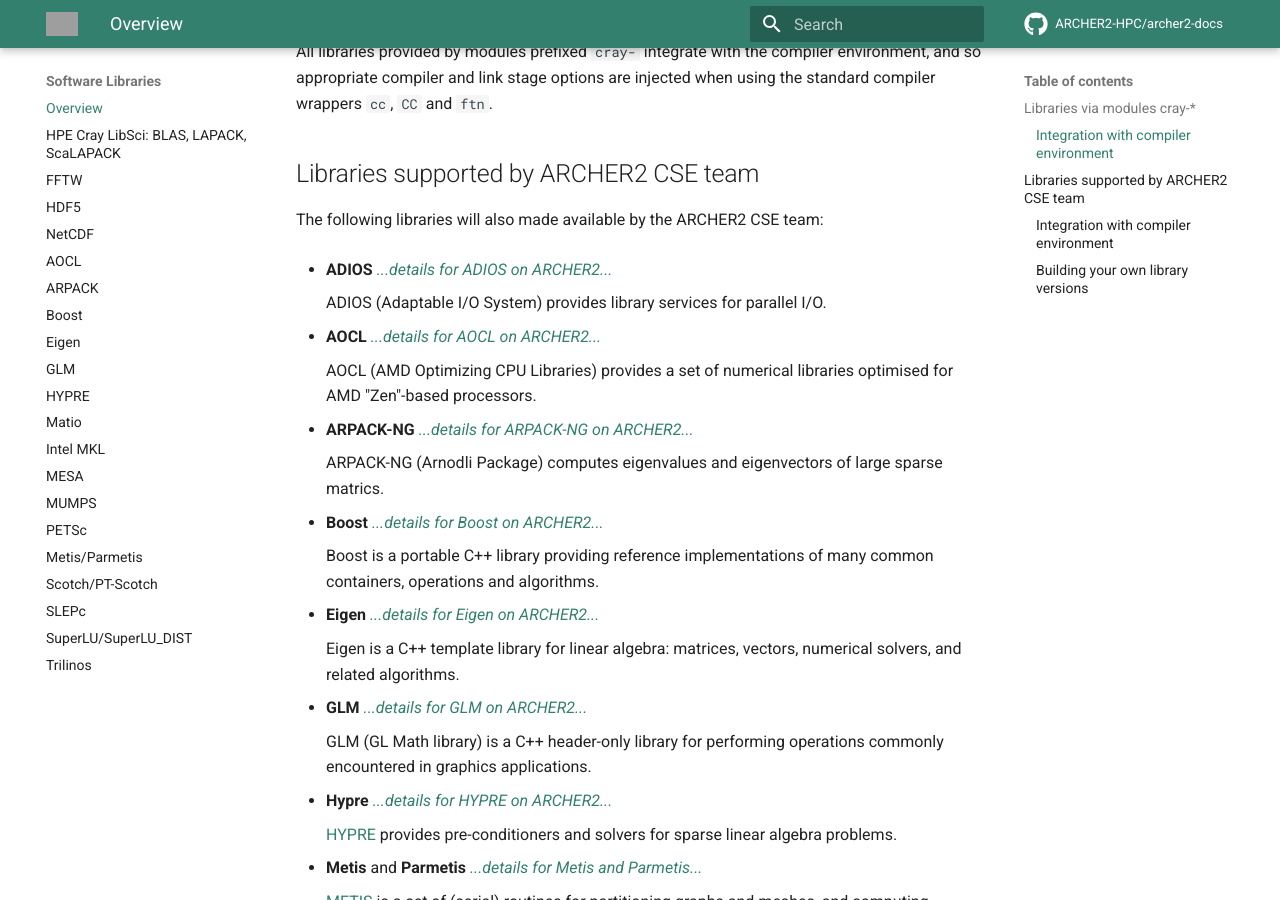
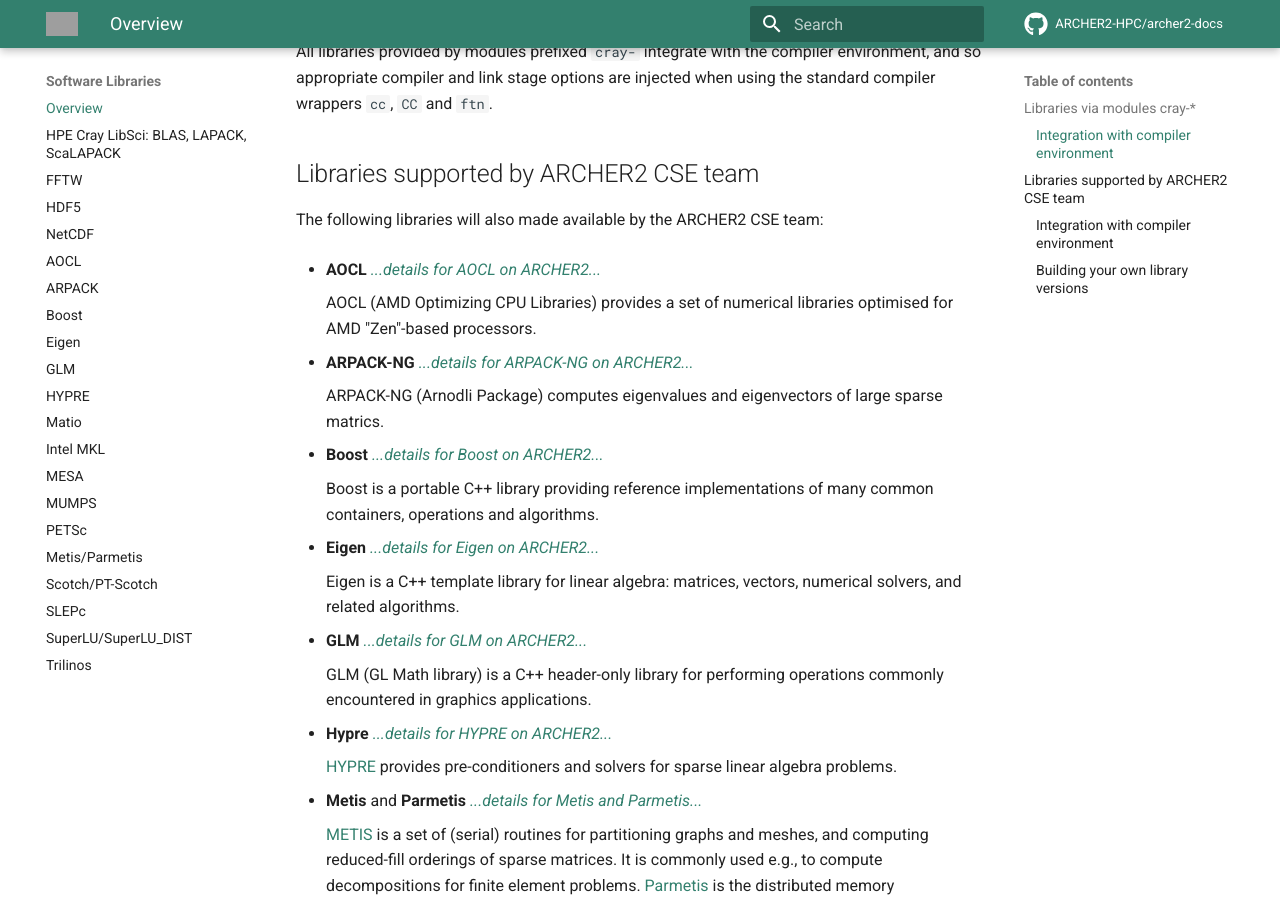
Before and after one commit to ARCHER2-HPC/archer2-docs, an MkDocs documentation site: the page built from docs/software-libraries/index.md, in a window 1280 px wide and 900 px high, scrolled down 1133 px. Built offline with MkDocs 1.6.1 and Material for MkDocs 9.7.7, drawn with Linux system fonts in a browser that asks for light colours; comment, search, counter and statistics services are not loaded; grey boxes are pictures that could not be loaded.

Commit message:
Remove link to ADIOS doc

```diff
--- a/docs/software-libraries/index.md
+++ b/docs/software-libraries/index.md
@@ -67,10 +67,6 @@
 ## Libraries supported by ARCHER2 CSE team
 
 The following libraries will also made available by the ARCHER2 CSE team:
-
-- **ADIOS** [*...details for ADIOS on ARCHER2...*](adios.md)
-
-    ADIOS (Adaptable I/O System) provides library services for parallel I/O.
 
 - **AOCL** [*...details for AOCL on ARCHER2...*](aocl.md)
 
```
